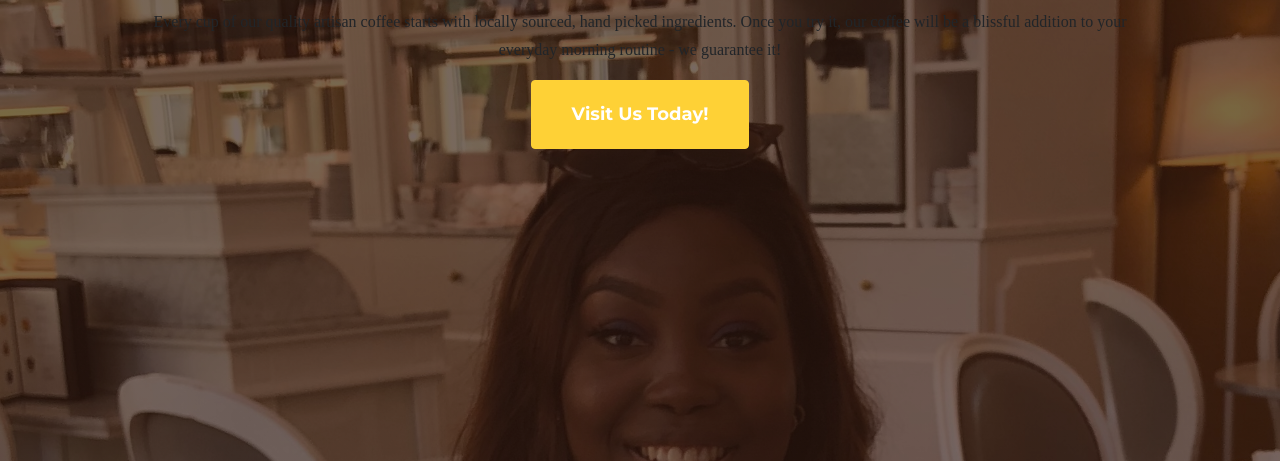
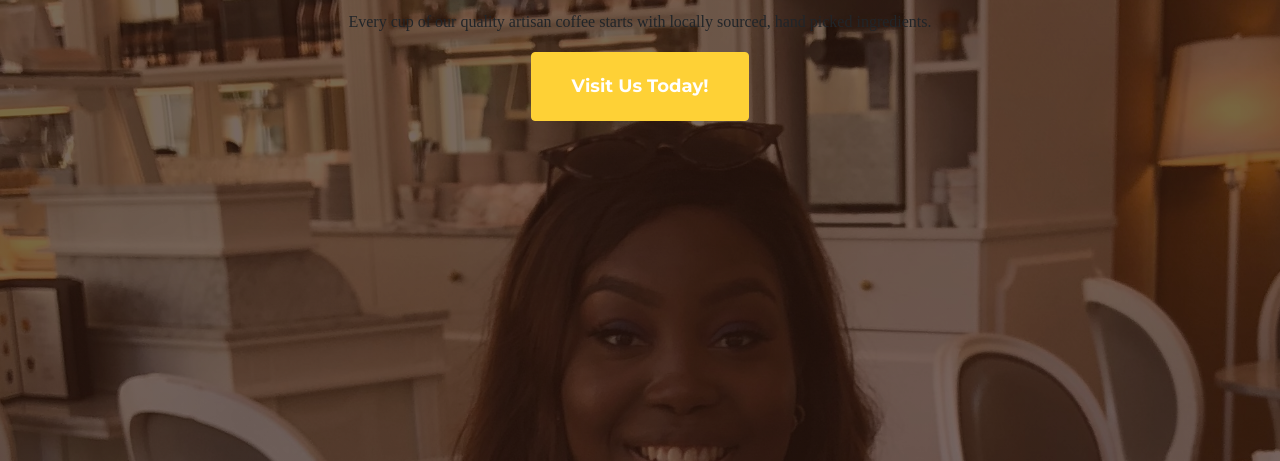
Before and after one commit to Dosimen20/Group1_Presentation, a plain HTML site: page index.html in a window 1280 px wide. Shown: the part 232-693 px from the top of the page. Drawn offline with nearby package versions, Linux system fonts and the light colour scheme; a web font is replaced by a local one.

Commit message:
Update index.html

```diff
--- a/index.html
+++ b/index.html
@@ -46,7 +46,7 @@
                     <span class="section-heading-upper">Fresh Coffee</span>
                     <span class="section-heading-lower">Worth Drinking</span>
                   </h2>
-                  <p class="mb-3">Every cup of our quality artisan coffee starts with locally sourced, hand picked ingredients. Once you try it, our coffee will be a blissful addition to your everyday morning routine - we guarantee it!
+                  <p class="mb-3">Every cup of our quality artisan coffee starts with locally sourced, hand picked ingredients.
                   </p>
                   <div class="intro-button mx-auto">
                     <a class="btn btn-primary btn-xl" href="#">Visit Us Today!</a>
```
